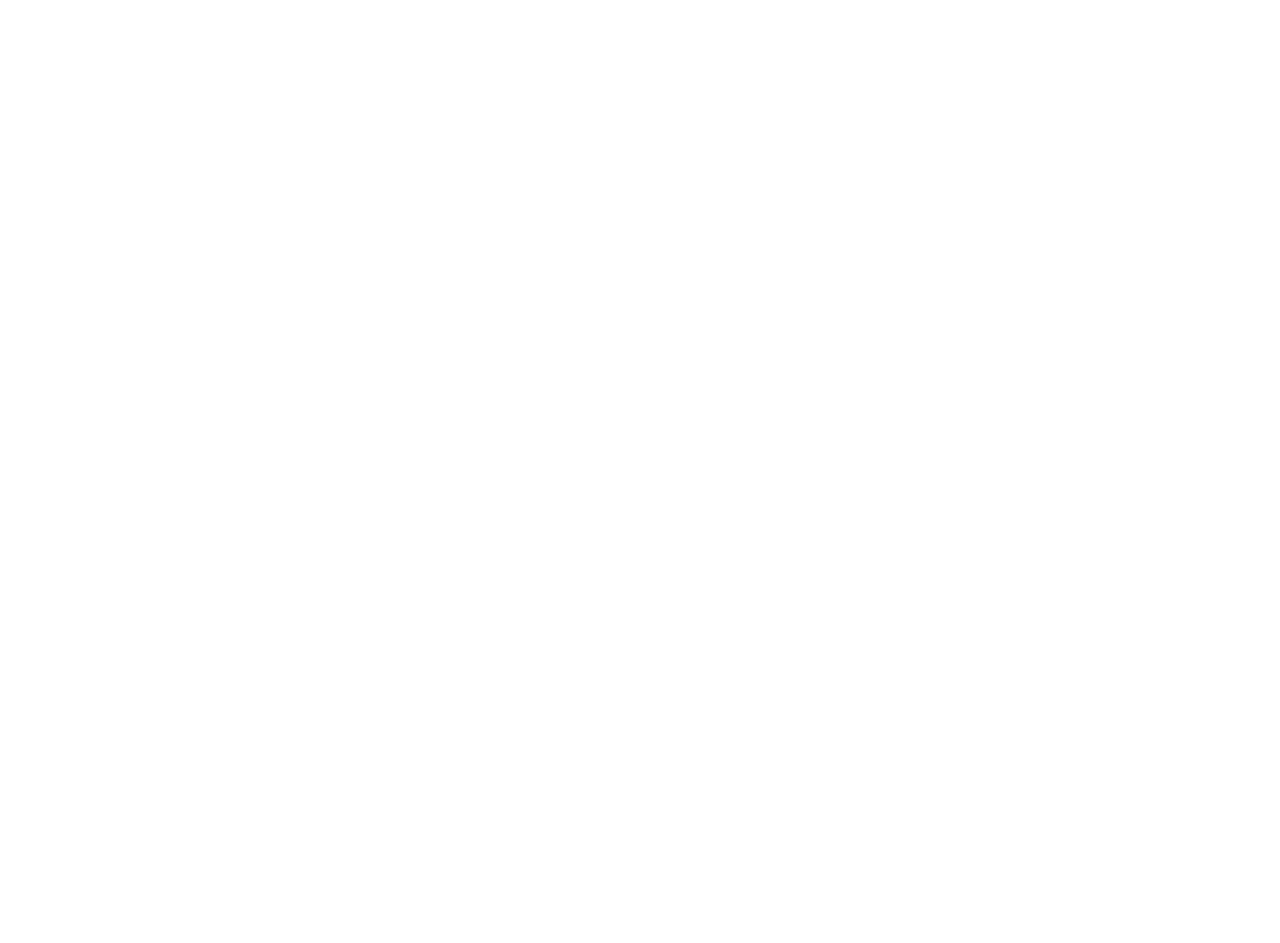
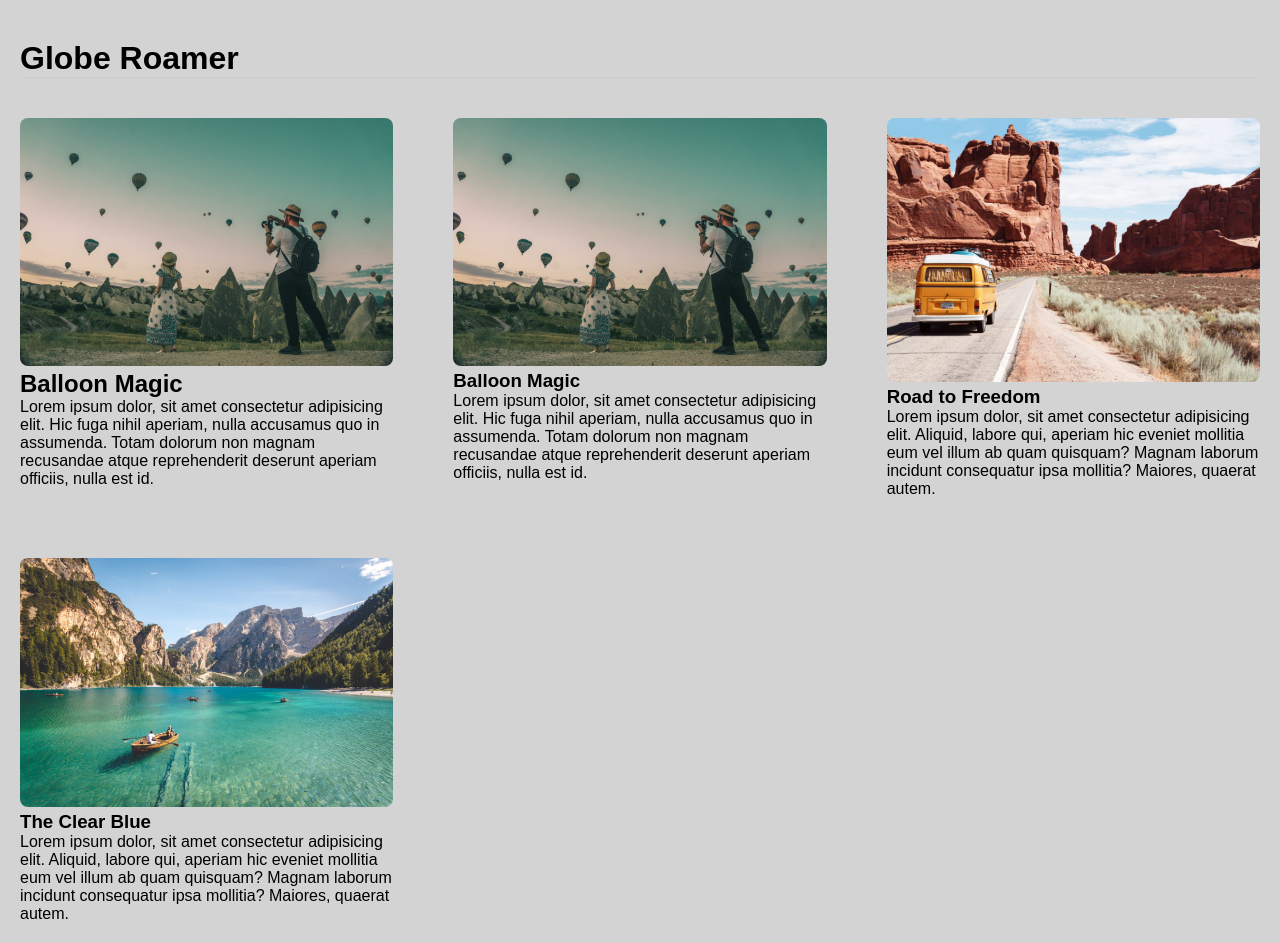
Before and after one commit to gabriel-vilano/html-css, a plain HTML site: page grid002/2 - multi-column/index.html in a window 1280 px wide. Before the commit the page ends 800 px from the top, so only its background shows below. Drawn offline with Linux system fonts and the light colour scheme.

Commit message:
exercicios grid002

```diff
--- a/grid002/2 - multi-column/index.html
+++ b/grid002/2 - multi-column/index.html
@@ -7,6 +7,38 @@
     <link rel="stylesheet" href="style.css">
 </head>
 <body>
-
+    <header>
+        <h1>Globe Roamer</h1>
+    </header>
+    <main class="grid-container">
+        <article class="featured">
+            <img src="img/1.png" alt="featured img">
+            <div>
+                <h2>Balloon Magic</h2>
+                <p>Lorem ipsum dolor, sit amet consectetur adipisicing elit. Hic fuga nihil aperiam, nulla accusamus quo in assumenda. Totam dolorum non magnam recusandae atque reprehenderit deserunt aperiam officiis, nulla est id.</p>
+            </div>
+        </article>
+        <article>
+            <img src="img/1.png" alt="article img">
+            <div>
+                <h3>Balloon Magic</h3>
+                <p>Lorem ipsum dolor, sit amet consectetur adipisicing elit. Hic fuga nihil aperiam, nulla accusamus quo in assumenda. Totam dolorum non magnam recusandae atque reprehenderit deserunt aperiam officiis, nulla est id.</p>
+            </div>
+        </article>
+        <article>
+            <img src="img/2.png" alt="article img">
+            <div>
+                <h3>Road to Freedom</h3>
+                <p>Lorem ipsum dolor, sit amet consectetur adipisicing elit. Aliquid, labore qui, aperiam hic eveniet mollitia eum vel illum ab quam quisquam? Magnam laborum incidunt consequatur ipsa mollitia? Maiores, quaerat autem.</p>
+            </div>
+        </article>
+        <article>
+            <img src="img/3.png" alt="article img">
+            <div>
+                <h3>The Clear Blue</h3>
+                <p>Lorem ipsum dolor, sit amet consectetur adipisicing elit. Aliquid, labore qui, aperiam hic eveniet mollitia eum vel illum ab quam quisquam? Magnam laborum incidunt consequatur ipsa mollitia? Maiores, quaerat autem.</p>
+            </div>
+        </article>
+    </main>
 </body>
 </html>
--- a/grid002/2 - multi-column/style.css
+++ b/grid002/2 - multi-column/style.css
@@ -0,0 +1,30 @@
+* {
+    padding: 0px;
+    margin: 0px;
+    box-sizing: border-box;
+}
+
+body {
+    margin: 20px;
+    font-family: Arial, Helvetica, sans-serif;
+    background-color: lightgray;
+}
+
+header {
+    max-width: 1280px;
+    margin: 40px auto;
+    border-bottom: 1px solid #ccc;
+}
+
+.grid-container {
+    display: grid;
+    grid-template-columns: repeat(3, 1fr);
+    gap: 60px;
+    max-width: 1280px;
+    margin: 20px auto;
+}
+
+article img, article.featured img {
+    width: 100%;
+    border-radius: 8px;
+}
```
Also changed, not shown: grid002/2 - multi-column/img/1.png (added), grid002/2 - multi-column/img/2.png (added), grid002/2 - multi-column/img/3.png (added).
